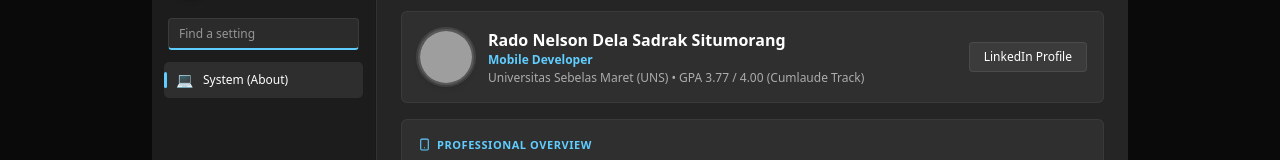
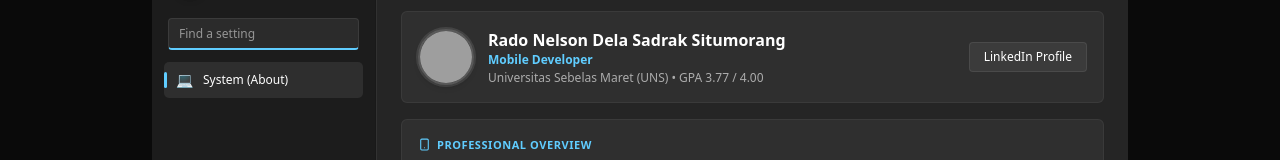
Before and after one commit to radositumorang15/rado-portfolio, a Next.js app: page /classic in a window 1280 px wide. Shown: the part 154-314 px from the top of the page. Built offline with nearby package versions, Linux system fonts and the light colour scheme; grey boxes are pictures that could not be loaded.

Commit message:
fix(about): remove cumlaude track mention from About and Resume views

```diff
--- a/src/apps/about/AboutView.tsx
+++ b/src/apps/about/AboutView.tsx
@@ -70,7 +70,7 @@ export const AboutView: React.FC<AboutViewProps> = ({
               <h2 className="text-base font-semibold truncate">{profile.name}</h2>
               <p className="text-xs text-[#60CDFF] font-semibold">{profile.tagline[lang]}</p>
               <p className="text-xs text-white/60 mt-0.5 truncate">
-                {profile.education.institution} • GPA {profile.education.gpa} (Cumlaude Track)
+                {profile.education.institution} • GPA {profile.education.gpa}
               </p>
             </div>
           </div>
--- a/src/os/shells/android/apps/PixelResumeView.tsx
+++ b/src/os/shells/android/apps/PixelResumeView.tsx
@@ -52,7 +52,7 @@ export const PixelResumeView: React.FC = () => {
             <p className="text-xs font-semibold text-[var(--m3-primary)] mb-1">Education</p>
             <p className="text-sm font-bold">{profileData.education.institution}</p>
             <p className="text-xs text-[var(--m3-on-surface-variant)] mt-0.5">
-              {profileData.education.program[language]} • GPA {profileData.education.gpa} (Cumlaude Track)
+              {profileData.education.program[language]} • GPA {profileData.education.gpa}
             </p>
           </div>
 
```
